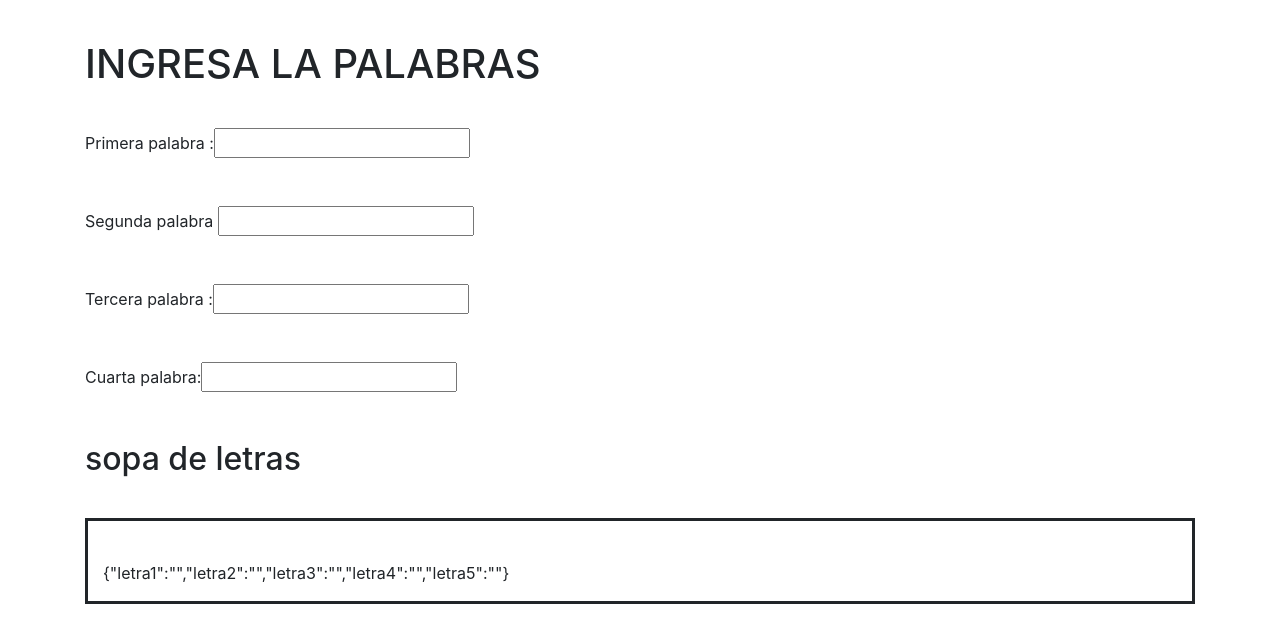
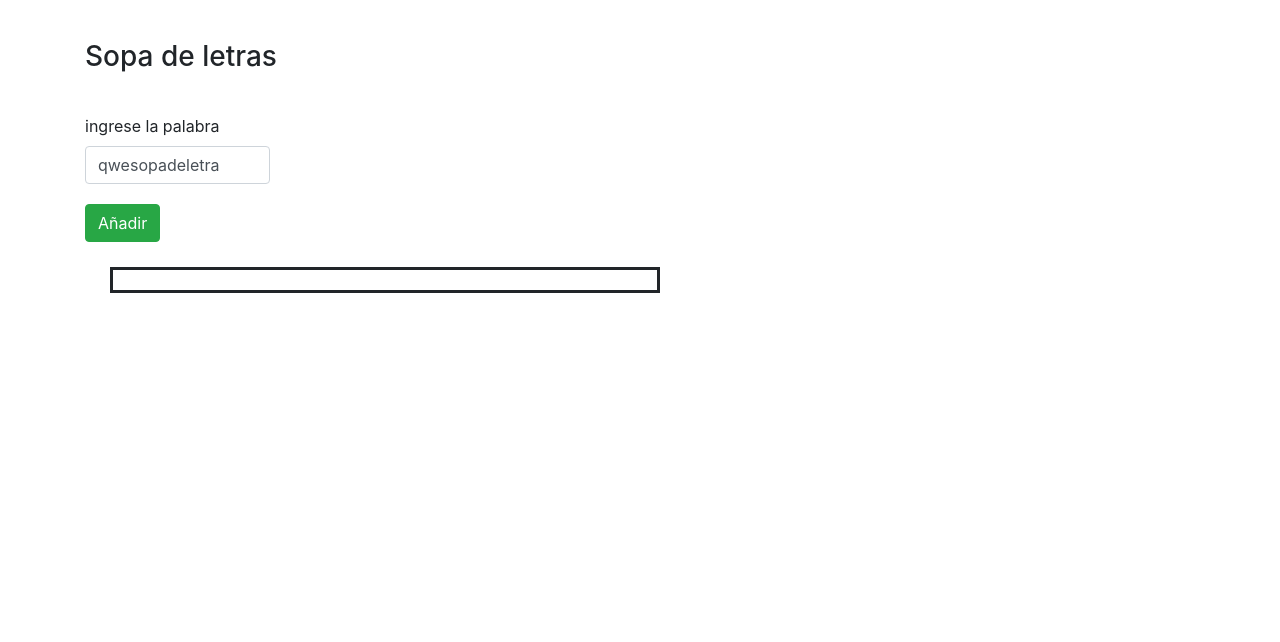
Before and after one commit to Mildrey/SopaLetras, a React (Create React App) app: page / in a window 1280 px wide. Shown: the top 642 px of the page. Built offline with nearby package versions, Linux system fonts and the light colour scheme.

Commit message:
cambios de lasopa de letras

```diff
--- a/src/App.css
+++ b/src/App.css
@@ -5,8 +5,20 @@
 div{
   margin-top: 40px;
 }
+
 .cuadro{
   border-style: solid;
+  margin: 25px;
+  width: 550px;
+  padding: 10px;
+}
+
+h1{
+  letter-spacing: 15px;
+}
+
+button{
+  margin-top:20px;
 }
 .App-logo {
   height: 40vmin;
--- a/src/App.js
+++ b/src/App.js
@@ -1,114 +1,66 @@
-import React from 'react';
+import React, { Component } from 'react';
 import logo from './logo.svg';
 import './App.css';
+import SopaLetras from './SopaLetras';
 
 class App extends React.Component {
-  constructor (props) {
-    super(props)
-    this.state = this.state = {
-      values: {
-        letra1: '',
-        letra2: '',
-        letra3: '',
-        letra4: '',
-        letra5: '',
-
-      },
-      validations: {
-        letra1: '',
-        letra2: '',
-        letra3: '',
-        letra5: '',
+  constructor(props) {
+    super(props);
+    this.state = {
+     items: [],
+     text: 'qwesopadeletra',
+     textRever: ''};
+    this.handleChange = this.handleChange.bind(this);
+    this.handleSubmit = this.handleSubmit.bind(this);
+  }
+  handleChange(e) {
+      this.setState({ text: e.target.value});
+      if (e.target.value.length > e.target.maxLength) {
+      e.target.value = e.target.value.slice(0, e.target.maxLength)
       }
     }
-  }
 
-  handleChange = (e) => {
-    const { name, value } = e.target
-    this.setState({
-      values: {
-        ...this.state.values,
-        [name]: value
-      }
-    })
+  handleSubmit(e) {
+      e.preventDefault();
+
+      const newItem = {
+        text: this.state.text,
+        id: Date.now()
+      };
+      this.setState(state => ({
+        items: state.items.concat(newItem),
+        text: ''
+      }));
+    }
+
+  render() {
+    return (
+      <div className="container">
+        <h3>Sopa de letras</h3>
+          <form onSubmit={this.handleSubmit}>
+            <div className="form-group">
+              <label htmlFor="new-todo">
+                ingrese la palabra
+              </label>
+              <input
+                id="new-todo"
+                maxLength = "14"
+                className="form-control col-sm-6 col-md-6 col-lg-2"
+                onChange={this.handleChange}
+                value={this.state.text}
+              />
+
+              <button className="btn btn-success">
+                Añadir
+              </button>
+            </div>
+        </form>
+        <SopaLetras items={this.state.items} />
+      </div>
+    );
   }
 
 
-
-  render () {
-    const { name, letra1, letra2, letra3, letra4, letra5} = this.state.values
-    const {
-      name: nameVal,
-      letra1: letra1Val,
-      letra2: letra2Val,
-      letra3: letra3Val,
-      letra4: letra4Val,
-      letra5: letra5Val,
-    } = this.state.validations
-
-    return (
-      <div className="container">
-         <h1>INGRESA LA PALABRAS</h1>
-         <form onSubmit={this.handleSubmit}>
-
-
-          <div>
-            <label> Primera palabra :
-              <input
-                type="text"
-                name="letra1"
-                value={letra1}
-                onChange={this.handleChange}
-              />
-            </label>
-            <div>{letra1Val}</div>
-          </div>
-          <div>
-            <label> Segunda palabra <ln/>
-              <input
-                type="text"
-                name="letra2"
-                value={letra2}
-                onChange={this.handleChange}
-              />
-            </label>
-            <div>{letra2Val}</div>
-          </div>
-
-          <div>
-            <label> Tercera palabra :
-              <input
-                type="text"
-                name="letra3"
-                value={letra3}
-                onChange={this.handleChange}
-              />
-            </label>
-            <div>{letra3Val}</div>
-          </div>
-
-          <div>
-            <label> Cuarta palabra:
-              <input
-                type="text"
-                name="letra4"
-                value={letra4}
-                onChange={this.handleChange}
-              />
-            </label>
-            <div>{letra4Val}</div>
-          </div>
-
-        </form>
-        <h2>sopa de letras</h2>
-        <div className="cuadro">
-          <div className="container">
-            <p>{JSON.stringify(this.state.values)}</p>
-          </div>
-        </div>
-      </div>
-    )
-  }
 }
 
 export default App;
--- /dev/null
+++ b/src/SopaLetras.js
@@ -0,0 +1,18 @@
+import React, { Component } from 'react'
+
+
+class SopaLetras extends React.Component {
+  render() {
+    return (
+      <div className="cuadro">
+	        {this.props.items.map(item => (
+	          <h1 key={item.id}>{item.text}{item.textRever}</h1>
+
+	        ))}
+
+	    </div>
+    );
+  }
+}
+
+export default SopaLetras;
```
